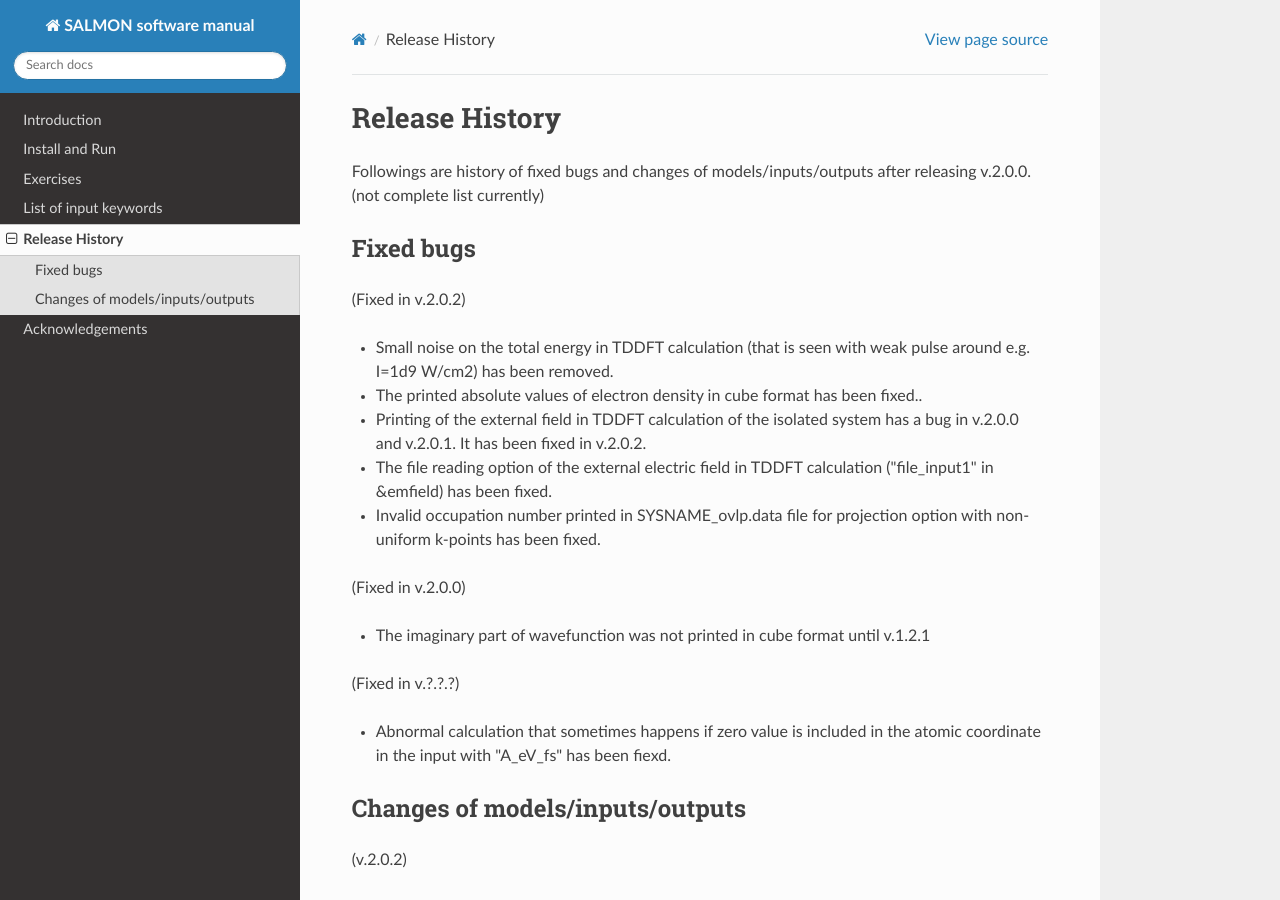
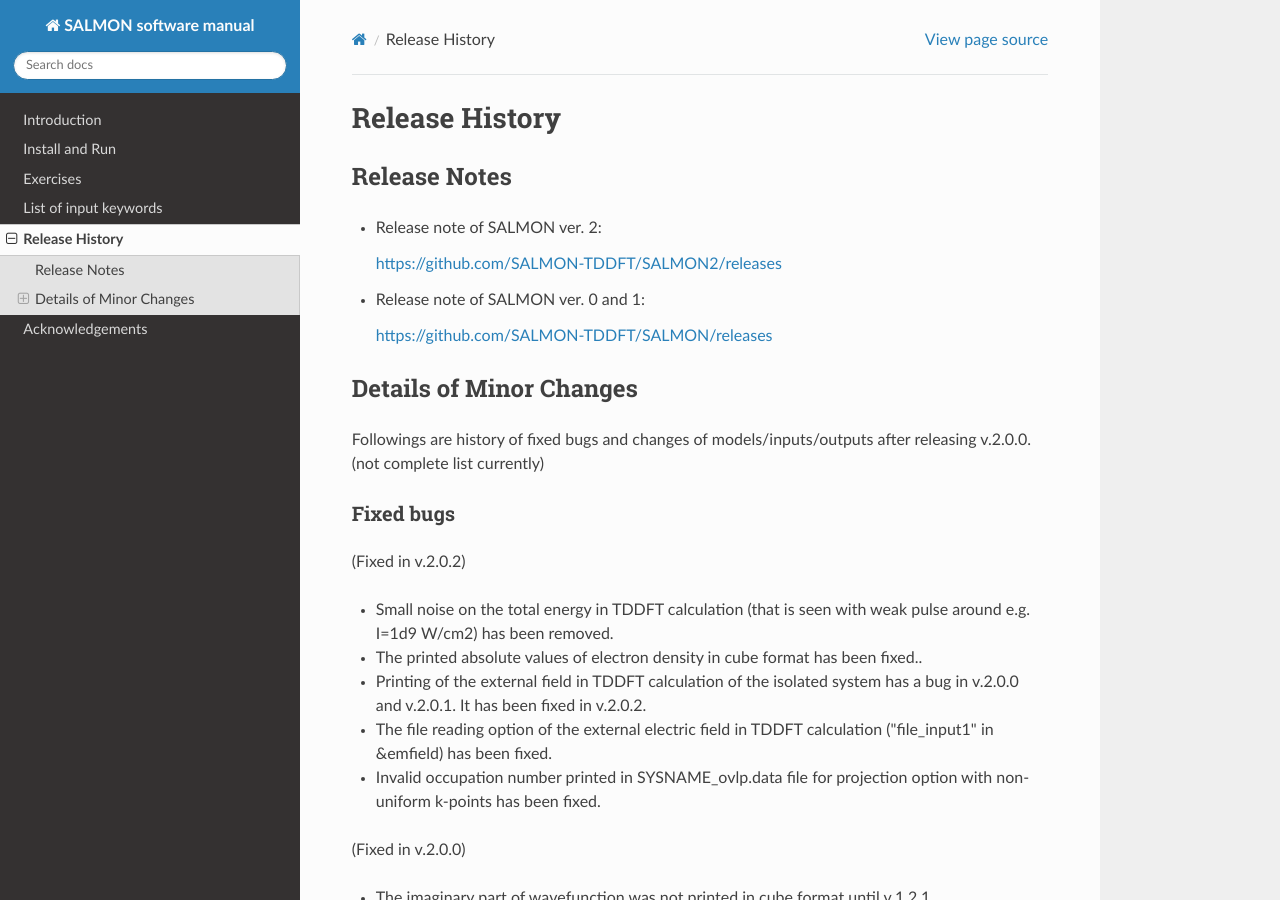
Before and after one commit to SALMON-TDDFT/SALMON-DOCS, a Sphinx documentation site: the page built from source/release_log.rst, in a window 1280 px wide and 900 px high. Built offline with Sphinx 7.4.7 and the Read the Docs theme 2.0.0, drawn with Linux system fonts in a browser that asks for light colours; formulas are drawn with MathJax 3.

Commit message:
Update release_log.rst

```diff
--- a/source/release_log.rst
+++ b/source/release_log.rst
@@ -2,11 +2,26 @@
 Release History
 ###########################
 
+Release Notes
+-------------
+
+
+* Release note of SALMON ver. 2:
+
+  https://github.com/SALMON-TDDFT/SALMON2/releases
+
+* Release note of SALMON ver. 0 and 1:
+
+  https://github.com/SALMON-TDDFT/SALMON/releases
+
+
+Details of Minor Changes
+------------------------
 
 Followings are history of fixed bugs and changes of models/inputs/outputs after releasing v.2.0.0. (not complete list currently)
 
 Fixed bugs
-----------
+==========
 
 (Fixed in v.2.0.2)
 
@@ -26,7 +41,7 @@
 
 
 Changes of models/inputs/outputs
---------------------------------
+================================
 
 (v.2.0.2)
 
```
